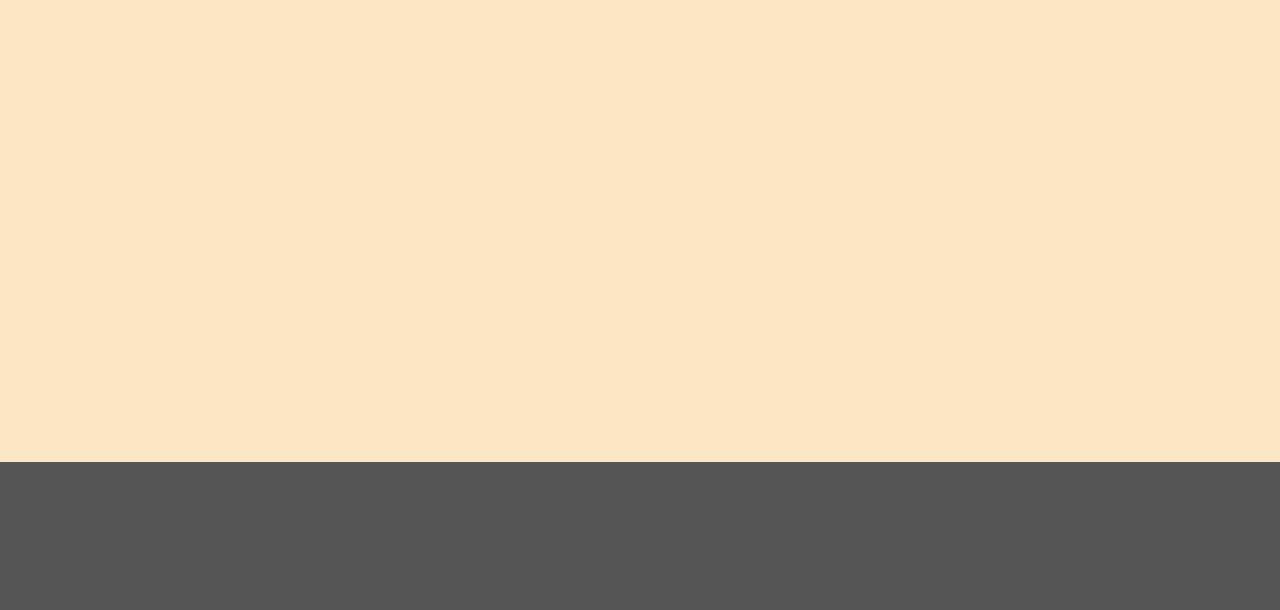
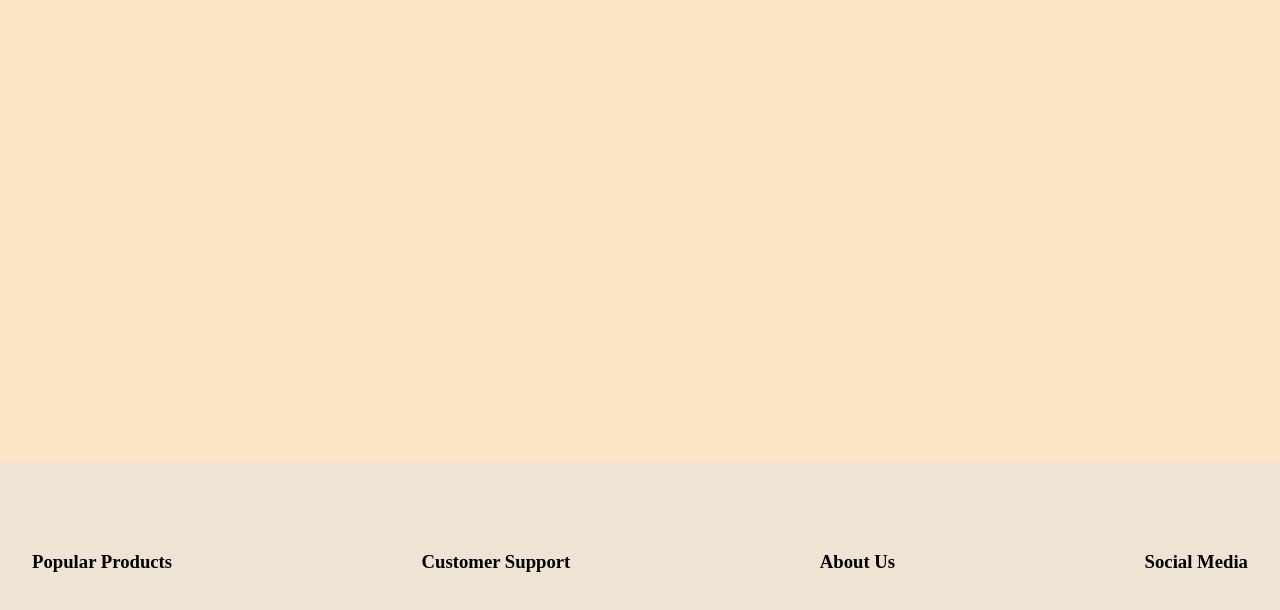
Before and after one commit to luna0-0/e-commerce_website, a plain HTML site: page index.html in a window 1280 px wide. Shown: the part 138-748 px from the top of the page. Drawn offline with Linux system fonts and the light colour scheme.

Commit message:
footer's heading

```diff
--- a/css/styles.css
+++ b/css/styles.css
@@ -66,14 +66,22 @@ nav ul {
   color: white;
 }
 
-main{
+main {
   margin-top: 5rem;
 }
 
-footer{
-  background-color: rgb(86, 85, 85);
+footer {
+  background-color: rgba(226, 226, 226, 0.5);
   height: 25vh;
   width: 100%;
   position: fixed;
   bottom: 0;
+
+  display: flex;
+  justify-content: space-between;
+  align-items: center;
+  gap:2rem;
 }
+footer > div {
+  padding: 2rem;
+}
--- a/index.html
+++ b/index.html
@@ -32,8 +32,20 @@
     <main>
       <h1>Welcome to estore</h1>
     </main>
+
     <footer>
-
+      <div>
+        <h3>Popular Products</h3>
+      </div>
+      <div>
+        <h3>Customer Support</h3>
+      </div>
+      <div>
+        <h3>About Us</h3>
+      </div>
+      <div>
+        <h3>Social Media</h3>
+      </div>
     </footer>
   </body>
 </html>
```
Also changed, not shown: contact.html (+2 -2 lines).
